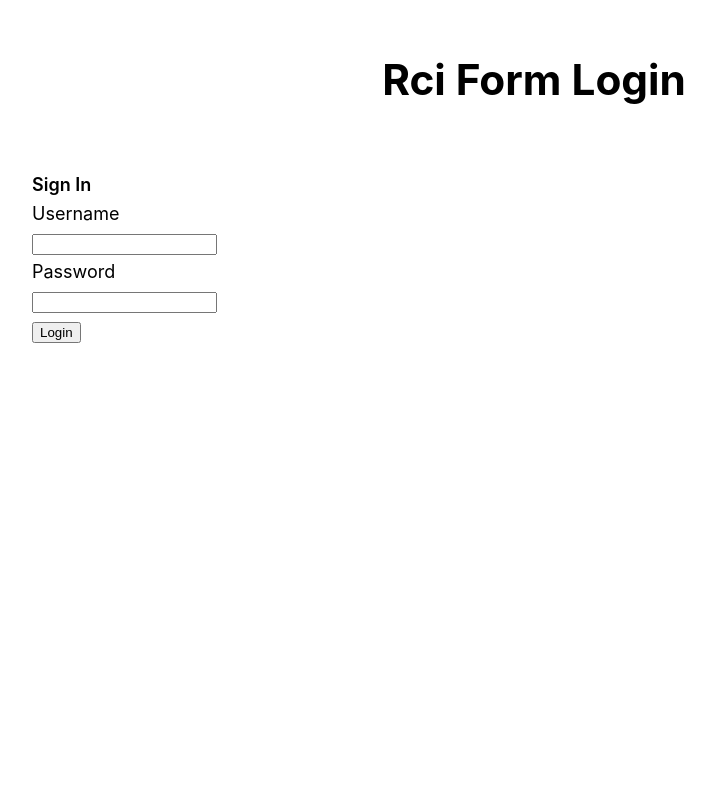
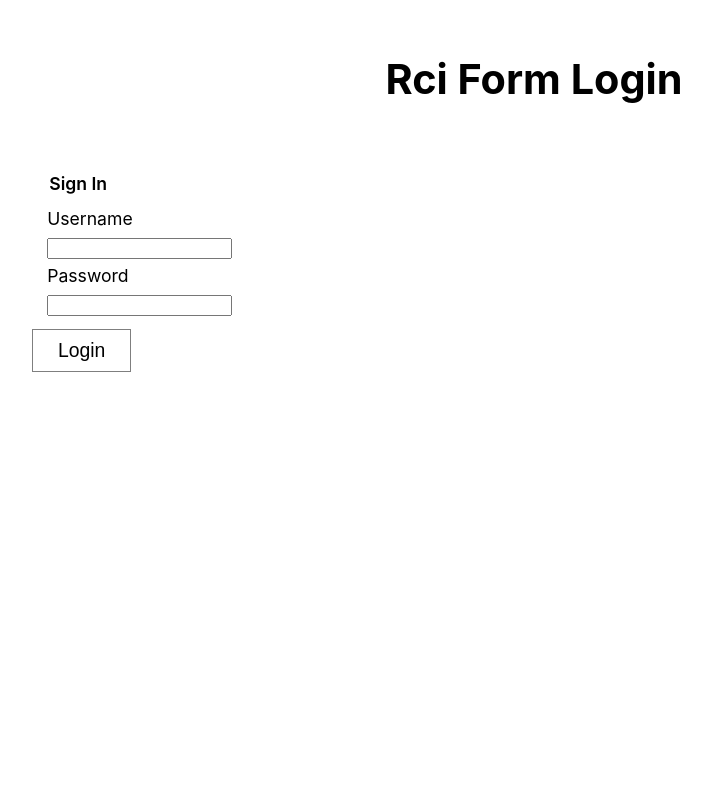
Before and after one commit to eanyanwu/mirthful-rcis, a Flask app: template mirthful_rcis/templates/login/login.html in a window 1280 px wide. Shown: the whole page, without its empty margins (106-821 px from the left). Run offline with Flask 2, Linux system fonts and the light colour scheme; the template is opened without the code that fills it, so the values that code supplies are empty.

Commit message:
Modify the rci creation flow

```diff
--- a/mirthful_rcis/static/components.css
+++ b/mirthful_rcis/static/components.css
@@ -1,15 +1,41 @@
-/* Button */
+/* Button
+ *
+ * Class applies to <button> and <a> elements
+ * */
 .component-button {
+    background-color: #fff;
     border: 1px solid rgba(0,0,0,0.5);
     color: inherit;
+    cursor: pointer;
     display: block;
     font-size: 1.1em;
+    line-height: 1.6;
     padding: 5px 25px;
     text-decoration: none;
-    text-decoration-line: none;
 }
 
-/* Picture Links */
+/* Select Element
+ *
+ * Class applies to the <select> element
+ */
+.component-select {
+    background-color: #fff;
+    border: 1px solid rgba(0,0,0,0.5);
+    display: block;
+    font-size: inherit;
+    padding: 5px 25px;
+    width: 100%;
+}
+
+.component-select > option {
+    margin: 0;
+    padding: 0;
+}
+
+/* Picture Links
+ *
+ * Class applies to <a> elemtns that wrap a div and a span
+ */
 .component-picture-link {
     align-items: center;
     display: flex;
@@ -31,7 +57,10 @@
     margin-left: 15px;
 }
 
-/* Rci Cards */
+/* Rci Cards
+ *
+ * Class applies to a <div> element with 3 spans within
+ */
 .component-rci-card {
     box-shadow: 0 0 10px 0 #ddd;
     margin: 25px 10px;
--- a/mirthful_rcis/static/reset.css
+++ b/mirthful_rcis/static/reset.css
@@ -3,29 +3,21 @@
 }
 
 html, body {
+    border: 0;
+    margin: 0;
     overflow-x: hidden;
 }
 
-/* Eric Meyers' css reset */
-
-html, body, div, span, applet, object, iframe,
+div, span,
 h1, h2, h3, h4, h5, h6, blockquote, pre,
-a, abbr, acronym, address, big, cite, code,
-del, dfn, em, img, ins, kbd, q, s, samp,
-small, strike, strong, sub, sup, tt, var,
-b, u, i, center,
-dl, dt, dd, ol, ul, li,
+a, img, hr,
 fieldset, form, label, legend,
-table, caption, tbody, tfoot, thead, tr, th, td,
-article, aside, canvas, details, embed,
-figure, figcaption, footer, header, hgroup,
-menu, nav, output, ruby, section, summary,
-time, mark, audio, video {
-	margin: 0;
-	padding: 0;
+article, aside, footer, header,
+menu, nav, output, section, {
 	border: 0;
 	font-size: 100%;
-	font: inherit;
+	margin: 0;
+        padding: 0;
 	vertical-align: baseline;
 }
 
@@ -35,18 +27,6 @@ footer, header, hgroup, menu, nav, section {
 	display: block;
 }
 
-body {
-	line-height: 1;
-}
-
-ol, ul {
-	list-style: none;
-}
-
-hr {
-    margin: 0;
-    padding: 0;
-}
 
 
 .reset-link
--- a/mirthful_rcis/static/site.css
+++ b/mirthful_rcis/static/site.css
@@ -13,24 +13,8 @@ body {
 
 /* Typography */
 html {
-    font-size: 62.5%;
-}
-
-body {
-    font-size: 1.35em;
+    font-size: 1.1em;
     line-height: 1.618;
-}
-
-@media (min-width: 382px) {
-    body {
-        font-size: 1.53em;
-    }
-}
-
-@media (min-width: 684px) {
-    body {
-        font-size: 1.8em;
-    }
 }
 
 h1, h2, h3, h4, h5, h6 {
--- a/mirthful_rcis/templates/login/login.html
+++ b/mirthful_rcis/templates/login/login.html
@@ -27,7 +27,7 @@
         </fieldset>
 
         <output for="username password" name="login-error">{{ error.message }}</output>
-        <button type="submit">Login</button>
+        <button class="component-button" type="submit">Login</button>
     </form>
 </main>
 <footer>
--- a/mirthful_rcis/templates/rcis/dashboard.html
+++ b/mirthful_rcis/templates/rcis/dashboard.html
@@ -9,6 +9,7 @@
 {% block body %}
 
 {% include "header.html" %}
+
 <main>
     <section id="actions-section">
             <a class="reset-link component-picture-link" href="{{ url_for('rcis.new') }}">
```
Also changed, not shown: mirthful_rcis/rcicore.py (+8 -0 lines), mirthful_rcis/rcis_controller.py (+37 -12 lines), mirthful_rcis/templates/rcis/new.html (deleted, +0 -37 lines), mirthful_rcis/templates/rcis/new_rci_building_select.html (added, +38 -0 lines), mirthful_rcis/templates/rcis/new_rci_room_select.html (added, +26 -0 lines).
